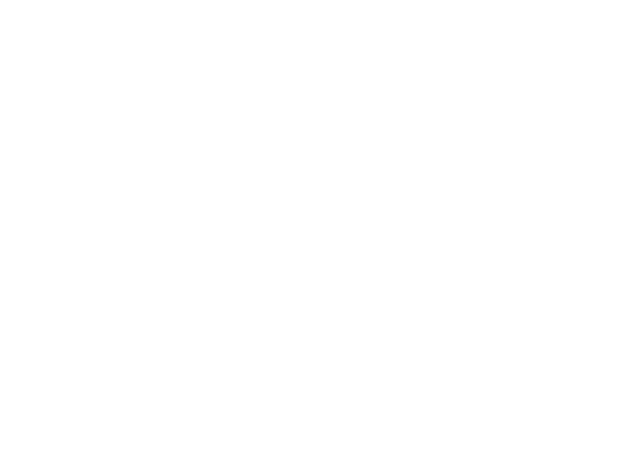
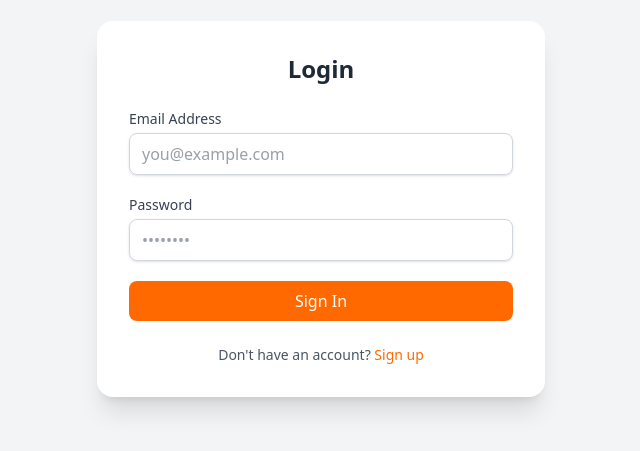
Before and after one commit to Mohamed-Khaled-pro/e-commerce, a React (Vite) app: page / in a window 1280 px wide. Shown: the part 191-642 px from the top of the page, without its empty margins (319-959 px from the left). Built offline with nearby package versions, Linux system fonts and the light colour scheme.

Commit message:
the login and register pages are done(Abdo)

```diff
--- a/src/App.jsx
+++ b/src/App.jsx
@@ -1,7 +1,9 @@
 import React from 'react'
+import Login from './pages/LoginPage.jsx'
 export default function App() {
   return (
     <>
+    <Login/>
     </>
   )
 }
--- a/src/pages/LoginPage.jsx
+++ b/src/pages/LoginPage.jsx
@@ -1,20 +1,64 @@
-import { useState } from "react";
+import { useState, useEffect } from "react";
 
 export default function Login() {
   const [formData, setFormData] = useState({ email: "", password: "" });
+  const [errors, setErrors] = useState({});
+  const [savedData, setSavedData] = useState({ email: "", password: "" });
+
+  // Load saved data from localStorage on mount
+  useEffect(() => {
+    const savedEmail = localStorage.getItem("email");
+    const savedPassword = localStorage.getItem("password");
+
+    if (savedEmail && savedPassword) {
+      setSavedData({ email: savedEmail, password: savedPassword });
+    }
+  }, []);
 
   const handleChange = (e) => {
     setFormData({ ...formData, [e.target.name]: e.target.value });
   };
 
+  const validateForm = () => {
+    const newErrors = {};
+
+    if (!formData.email.trim()) {
+      newErrors.email = "Email is required";
+    } else if (!/\S+@\S+\.\S+/.test(formData.email)) {
+      newErrors.email = "Invalid email format";
+    }
+
+    if (!formData.password.trim()) {
+      newErrors.password = "Password is required";
+    } else if (formData.password.length < 6) {
+      newErrors.password = "Password must be at least 6 characters";
+    }
+
+    // Check against saved credentials
+    if (
+      formData.email &&
+      formData.password &&
+      (formData.email !== savedData.email ||
+        formData.password !== savedData.password)
+    ) {
+      newErrors.credentials = "Incorrect email or password";
+    }
+
+    setErrors(newErrors);
+    return Object.keys(newErrors).length === 0;
+  };
+
   const handleSubmit = (e) => {
     e.preventDefault();
 
-    // Save to localStorage
-    localStorage.setItem("email", formData.email);
-    localStorage.setItem("password", formData.password);
+    if (validateForm()) {
+      // Save login data into localStorage
+      localStorage.setItem("email", formData.email);
+      localStorage.setItem("password", formData.password);
 
-
+      console.log("✅ Login successful:", formData);
+      alert("✅ Login successful & data saved to localStorage!");
+    }
   };
 
   return (
@@ -23,6 +67,7 @@ export default function Login() {
         <h2 className="mb-6 text-center text-2xl font-bold text-gray-800">
           Login
         </h2>
+
         <form onSubmit={handleSubmit} className="space-y-5">
           {/* Email */}
           <div>
@@ -38,10 +83,12 @@ export default function Login() {
               name="email"
               value={formData.email}
               onChange={handleChange}
-              required
               className="mt-1 w-full rounded-lg border border-gray-300 px-3 py-2 text-gray-700 shadow-sm focus:border-orange-500 focus:ring-orange-500"
               placeholder="you@example.com"
             />
+            {errors.email && (
+              <p className="mt-1 text-sm text-red-500">{errors.email}</p>
+            )}
           </div>
 
           {/* Password */}
@@ -58,23 +105,26 @@ export default function Login() {
               name="password"
               value={formData.password}
               onChange={handleChange}
-              required
               className="mt-1 w-full rounded-lg border border-gray-300 px-3 py-2 text-gray-700 shadow-sm focus:border-orange-500 focus:ring-orange-500"
               placeholder="••••••••"
             />
+            {errors.password && (
+              <p className="mt-1 text-sm text-red-500">{errors.password}</p>
+            )}
           </div>
+
+          {/* Credentials error */}
+          {errors.credentials && (
+            <p className="text-sm text-center text-red-600">
+              {errors.credentials}
+            </p>
+          )}
 
           {/* Submit Button */}
           <button type="submit" className="btn btn-primary w-full">
-            login
+            Sign In
           </button>
         </form>
-
-        {/* Extra Actions
-        <div className="mt-6 flex flex-col gap-3">
-          <button className="btn btn-light w-full">Sign in with Google</button>
-          <button className="btn btn-secondary w-full">Sign in as Guest</button>
-        </div> */}
 
         <p className="mt-6 text-center text-sm text-gray-600">
           Don't have an account?{" "}
@@ -82,7 +132,7 @@ export default function Login() {
             href="#"
             className="font-medium text-orange-500 hover:underline"
           >
-            Register
+            Sign up
           </a>
         </p>
       </div>
```
